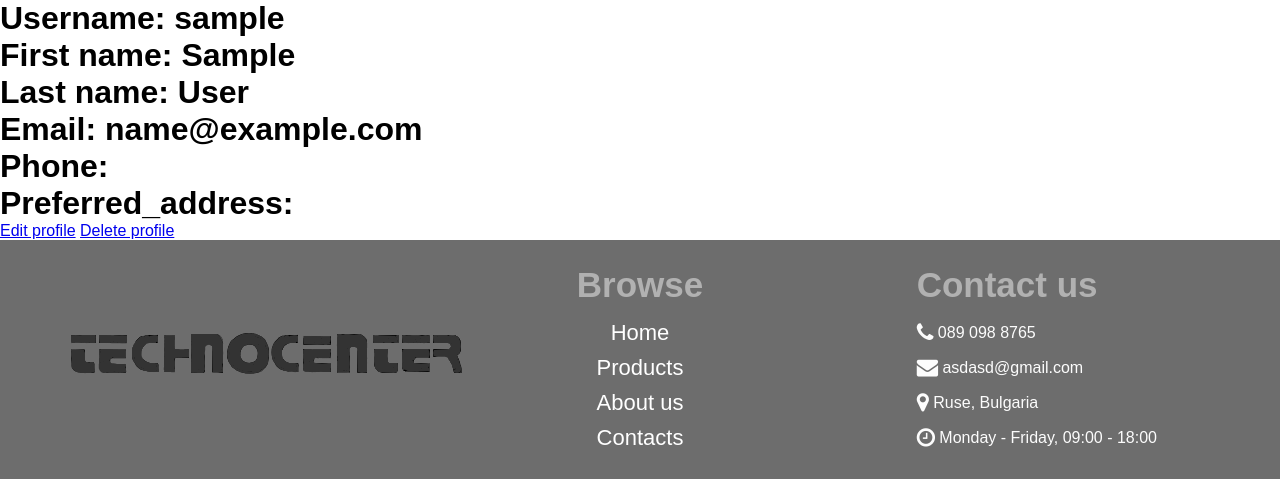
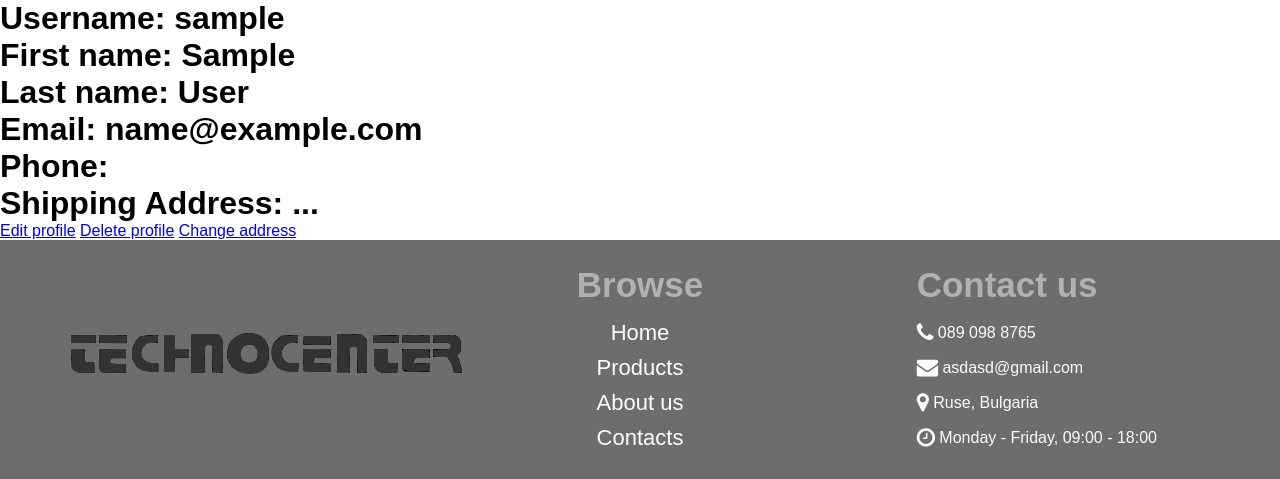
Before and after one commit to Pavcho/Soft-Final-Project, a Django app: page /accounts/view/ in a window 1280 px wide. Shown: the part 120-599 px from the top of the page. Run offline with Django 5.2, Linux system fonts and the light colour scheme; the visitor is signed in with stand-in values (Sample User, id 1).

Commit message:
created a model for the user's address
created a model for the user's address, it is deleted when the user is deleted, also it now end the session if you delete your account

```diff
--- a/OnlineShopApp/accountsUsersApp/models.py
+++ b/OnlineShopApp/accountsUsersApp/models.py
@@ -5,12 +5,49 @@ from accountsUsersApp.validators import AllNumbersValidator, TenCharactersValida
 
 
 class CustomUser(AbstractUser):
+    username = models.CharField(max_length=10,
+                                unique=True,)
+
     phone = models.CharField(unique=True,
                              validators=[
                                  AllNumbersValidator(),
                                  TenCharactersValidator(),
                              ])
 
-    preferred_address = models.CharField(
-        max_length=100,
-    )
+    shipping_address = models.ForeignKey(to='ShippingAddress',
+                                         on_delete=models.CASCADE,
+                                         related_name='shipping_address',
+                                         null=True,
+                                         blank=True)
+
+class ShippingAddress(models.Model):
+   address_line_1 = models.CharField(
+       max_length=100,
+       help_text="Address Line 1",
+   )
+
+   address_line_2 = models.CharField(
+       max_length=100,
+       blank=True,
+       null=True,
+       help_text="Address Line 2",
+   )
+
+   city = models.CharField(
+       max_length=20,
+       help_text="City",
+   )
+
+   country = models.CharField(
+       max_length=20,
+       help_text="Country",
+   )
+
+   zipcode = models.CharField(
+       max_length=10,
+       help_text="Zip Code",
+   )
+
+
+# class Cart(models.Model):
+#     pass
--- a/OnlineShopApp/accountsUsersApp/urls.py
+++ b/OnlineShopApp/accountsUsersApp/urls.py
@@ -1,6 +1,6 @@
 from django.urls import path
 from accountsUsersApp.views import UserRegisterView, UserLoginView, logout_view, UserProfileView, UserEditProfileView, \
-    UserDeleteProfileView
+    UserDeleteProfileView, UserEditAddressView
 
 urlpatterns = [
     path('register/', UserRegisterView.as_view(), name='register'),
@@ -9,4 +9,5 @@ urlpatterns = [
     path('view/', UserProfileView.as_view(), name='profile_details'),
     path('edit/', UserEditProfileView.as_view(), name='profile_edit'),
     path('delete/', UserDeleteProfileView.as_view(), name='profile_delete'),
+    path('change_address/', UserEditAddressView.as_view(), name='profile_change_address'),
 ]
--- a/OnlineShopApp/accountsUsersApp/views.py
+++ b/OnlineShopApp/accountsUsersApp/views.py
@@ -4,8 +4,9 @@ from django.contrib.auth.views import LoginView
 from django.shortcuts import render
 from django.urls import reverse_lazy
 from django.views.generic import CreateView, DetailView, UpdateView, DeleteView
-from accountsUsersApp.forms import CustomUserCreationForm, CustomUserLoginForm, CustomUserEditForm
-from accountsUsersApp.models import CustomUser
+from accountsUsersApp.forms import CustomUserCreationForm, CustomUserLoginForm, CustomUserEditForm, \
+    ShippingAddressEditForm
+from accountsUsersApp.models import CustomUser, ShippingAddress
 
 
 # a view for register
@@ -40,13 +41,20 @@ class UserProfileView(DetailView, LoginRequiredMixin):
     def get_context_data(self, **kwargs):
         context = super().get_context_data(**kwargs)
         user = self.request.user
+        shipping_address = user.shipping_address
+        context['shipping_address'] = shipping_address
         context['user_authenticated'] = user.is_authenticated
         context['username'] = user.username
         context['first_name'] = user.first_name
         context['last_name'] = user.last_name
         context['email'] = user.email
         context['phone'] = user.phone
-        context['preferred_address'] = user.preferred_address
+        if shipping_address:
+            context['address_line_1'] = shipping_address.address_line_1
+            context['address_line_2'] = shipping_address.address_line_2
+            context['city'] = shipping_address.city
+            context['country'] = shipping_address.country
+            context['zipcode'] = shipping_address.zipcode
         return context
 
 
@@ -79,9 +87,42 @@ class UserDeleteProfileView(DeleteView, LoginRequiredMixin):
     def get_object(self, queryset=None):
         return self.request.user
 
+    def form_valid(self, form):
+        user = self.request.user
+
+        if user.shipping_address:
+            user.shipping_address.delete()
+
+        logout(self.request)
+
+        return super().form_valid(form)
+
     def get_context_data(self, **kwargs):
         context = super().get_context_data(**kwargs)
         user = self.request.user
         context['user_authenticated'] = user.is_authenticated
         context['username'] = user.username
         return context
+
+
+# a view for selecting an address
+class UserEditAddressView(UpdateView, LoginRequiredMixin):
+    model = ShippingAddress
+    form_class = ShippingAddressEditForm
+    pk_url_kwarg = 'pk'
+    template_name = 'accounts/select_profile_address.html'
+    success_url = reverse_lazy('profile_details')
+
+    def get_object(self, queryset=None):
+        user = self.request.user
+        if not user.shipping_address:
+            user.shipping_address = ShippingAddress.objects.create()
+            user.save()
+        return user.shipping_address
+
+    def get_context_data(self, **kwargs):
+        context = super().get_context_data(**kwargs)
+        user = self.request.user
+        context['user_authenticated'] = user.is_authenticated
+        context['username'] = user.username
+        return context
--- a/OnlineShopApp/templates/accounts/view_profile_details.html
+++ b/OnlineShopApp/templates/accounts/view_profile_details.html
@@ -6,8 +6,17 @@
     <h1>Last name: {{ last_name }}</h1>
     <h1>Email: {{ email }}</h1>
     <h1>Phone: {{ phone }}</h1>
-    <h1>Preferred_address: {{ preferred_address }}</h1>
+    {% if shipping_address %}
+        <h1>Address_line_1: {{ address_line_1 }}</h1>
+        <h1>Address_line_2: {{ address_line_2 }}</h1>
+        <h1>City: {{ city }}</h1>
+        <h1>Country: {{ country }}</h1>
+        <h1>Zip Code: {{ zipcode }}</h1>
+    {% else %}
+        <h1>Shipping Address: ... </h1>
+    {% endif %}
     <a href="{% url 'profile_edit' %}">Edit profile</a>
     <a href="{% url 'profile_delete' %}">Delete profile</a>
+    <a href="{% url 'profile_change_address' %}">Change address</a>
 
 {% endblock %}
```
Also changed, not shown: OnlineShopApp/accountsUsersApp/forms.py (+10 -2 lines), OnlineShopApp/templates/accounts/select_profile_address.html (added, +10 -0 lines), OnlineShopApp/accountsUsersApp/migrations/0003_alter_customuser_username.py (added), OnlineShopApp/accountsUsersApp/migrations/0004_remove_customuser_preferred_address.py (added), OnlineShopApp/accountsUsersApp/migrations/0005_shippingaddress.py (added), OnlineShopApp/accountsUsersApp/migrations/0006_customuser_shipping_address.py (added).
